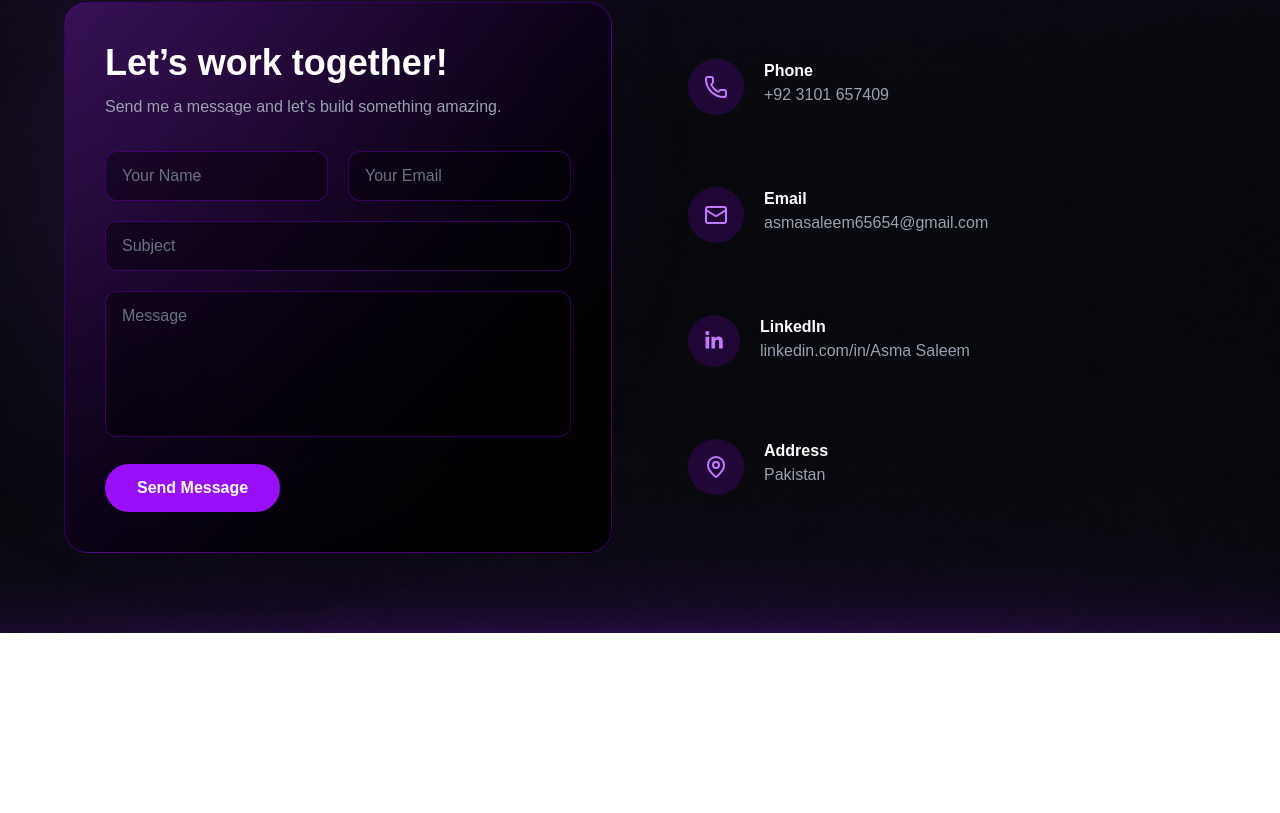
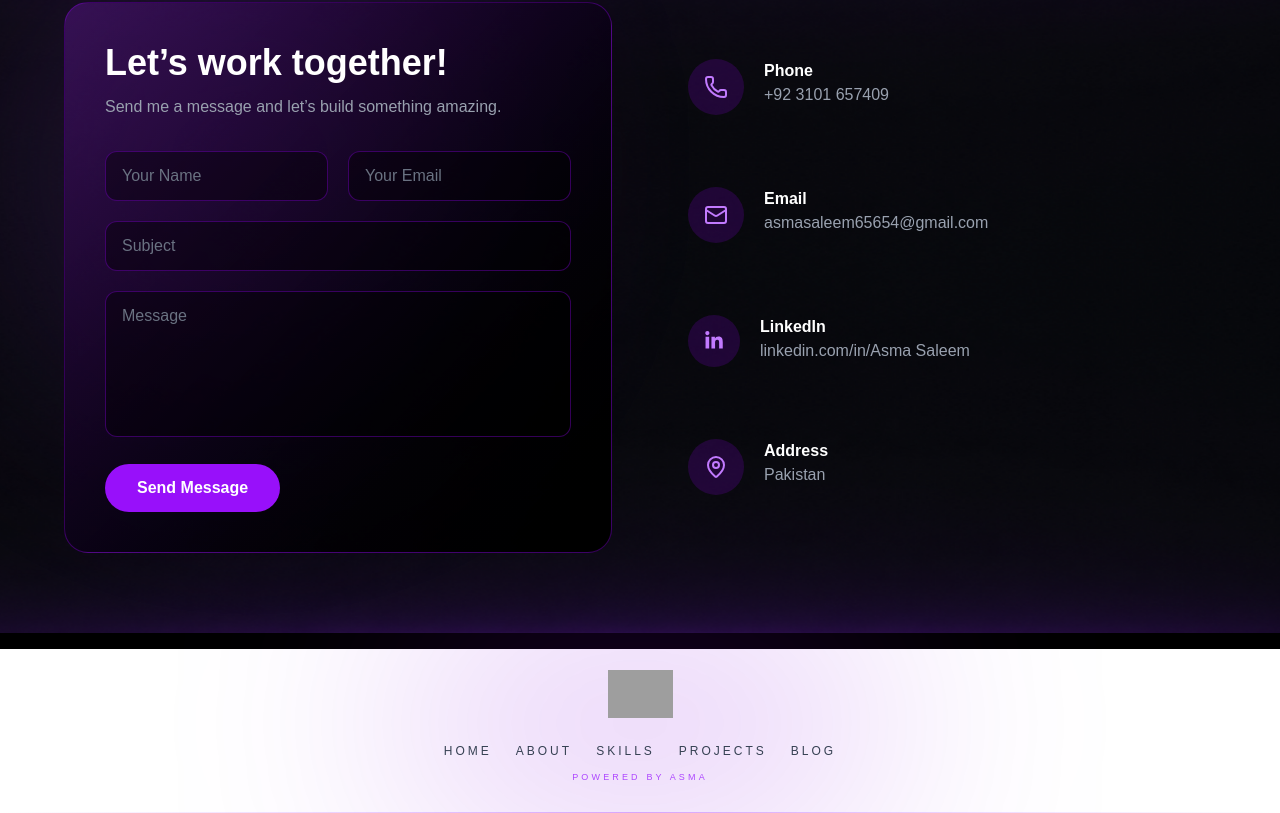
Before and after one commit to AsmaSaleem9405/asma-portfolio, a Next.js app: page / in a window 1280 px wide. Shown: the part 4940-5753 px from the top of the page. Before the commit the page ends 5573 px from the top, so only its background shows below. Built offline with nearby package versions, Linux system fonts and the light colour scheme; grey boxes are pictures that could not be loaded.

Commit message:
add last page

```diff
--- a/app/page.js
+++ b/app/page.js
@@ -1488,6 +1488,81 @@ const educationData = [
 
   </div>
 </section>
+
+
+{/*last page*/}
+ <section className="relative w-full h-[180px] overflow-hidden bg-white dark:bg-[#090016] transition-colors duration-500">
+
+      {/* Top Dark Strip */}
+      <div className="absolute top-0 left-0 w-full h-4 bg-black" />
+
+      {/* Purple Glow Background */}
+      <div className="absolute inset-0 flex items-center justify-center">
+        <div className="w-[500px] h-[220px] bg-purple-700/20 blur-[120px] rounded-full dark:bg-purple-500/20" />
+      </div>
+
+      {/* Content */}
+      <div className="relative z-10 flex flex-col items-center justify-center h-full">
+
+        {/* Logo */}
+        <div className="relative w-[55px] h-[55px] sm:w-[65px] sm:h-[65px]">
+          <Image
+            src="/logo.png"
+            alt="Logo"
+            fill
+            priority
+            className="object-contain"
+          />
+        </div>
+
+        {/* Navbar Links */}
+        <div className="mt-4 flex items-center gap-3 sm:gap-5 md:gap-6">
+
+          <Link
+            href="#home"
+            className="text-[8px] sm:text-[10px] md:text-xs text-gray-700 dark:text-white/80 uppercase tracking-[0.25em] hover:text-purple-500 transition"
+          >
+            Home
+          </Link>
+
+          <Link
+            href="#about"
+            className="text-[8px] sm:text-[10px] md:text-xs text-gray-700 dark:text-white/80 uppercase tracking-[0.25em] hover:text-purple-500 transition"
+          >
+            About
+          </Link>
+
+          <Link
+            href="#skills"
+            className="text-[8px] sm:text-[10px] md:text-xs text-gray-700 dark:text-white/80 uppercase tracking-[0.25em] hover:text-purple-500 transition"
+          >
+            Skills
+          </Link>
+
+          <Link
+            href="#projects"
+            className="text-[8px] sm:text-[10px] md:text-xs text-gray-700 dark:text-white/80 uppercase tracking-[0.25em] hover:text-purple-500 transition"
+          >
+            Projects
+          </Link>
+
+          <Link
+            href="#blog"
+            className="text-[8px] sm:text-[10px] md:text-xs text-gray-700 dark:text-white/80 uppercase tracking-[0.25em] hover:text-purple-500 transition"
+          >
+            Blog
+          </Link>
+        </div>
+
+        {/* Bottom Text */}
+        <p className="mt-3 text-[7px] sm:text-[9px] tracking-[0.35em] uppercase text-purple-500 dark:text-purple-400">
+          Powered By Asma
+        </p>
+      </div>
+
+      {/* Bottom Border Glow */}
+      <div className="absolute bottom-0 left-0 w-full h-[1px] bg-gradient-to-r from-transparent via-purple-500/40 to-transparent" />
+    </section>
     </>
   );
 }
```
